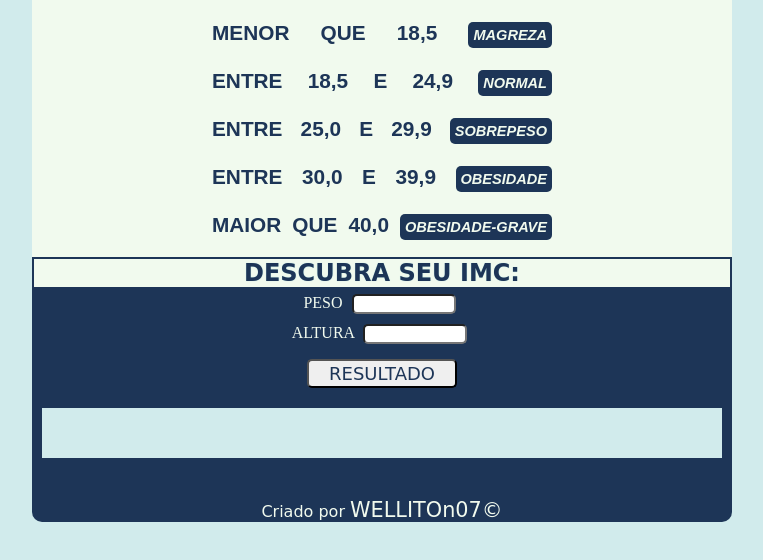
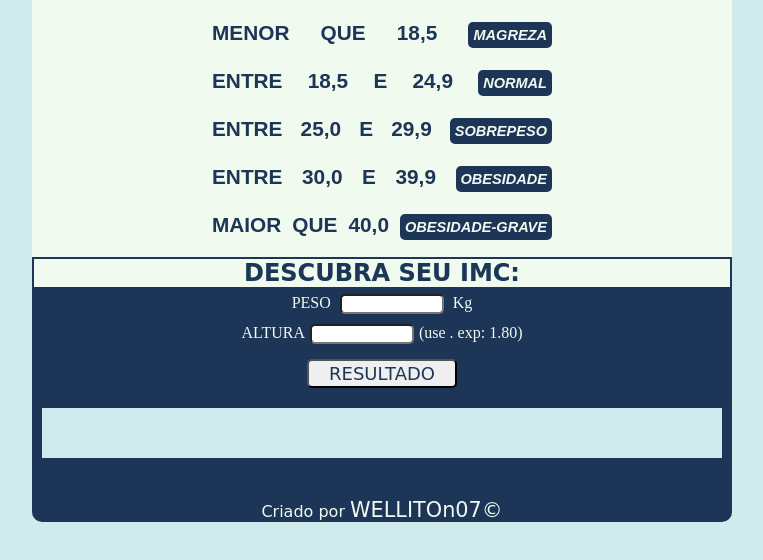
Before and after one commit to WELLITOn07/CALCULO-IMC, a plain HTML site: page index.html in a window 1280 px wide. Shown: the part 96-656 px from the top of the page, without its empty margins (258-1021 px from the left). Drawn offline with Linux system fonts and the light colour scheme; a web font is replaced by a local one.

Commit message:
Update index.html

```diff
--- a/index.html
+++ b/index.html
@@ -30,8 +30,8 @@
         <div id="resultado">
             <form action="" method="get" class="resultado">
                 <h3>DESCUBRA SEU IMC:</h3>
-                <p>PESO <input type="number" id="peso"></p>
-                <p>ALTURA <input type="text" id="altura"></p>
+                <p>PESO <input type="number" id="peso"> Kg</p>
+                <p>ALTURA<input type="text" id="altura">(use . exp: 1.80)</p>
                 <button>RESULTADO</button>
             </form>
         </div>
```
